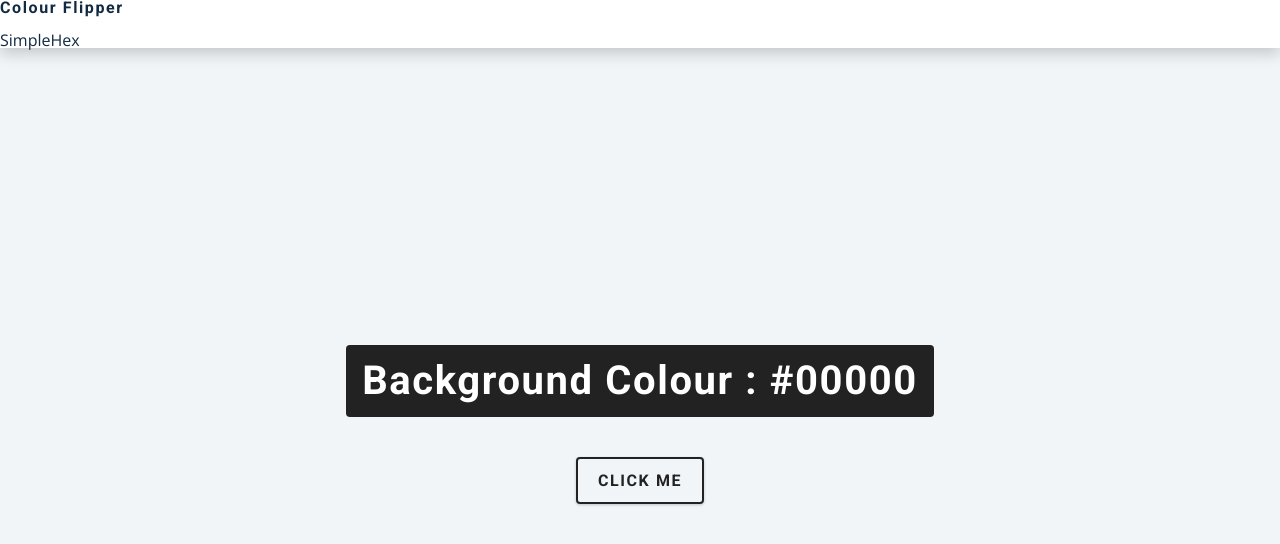
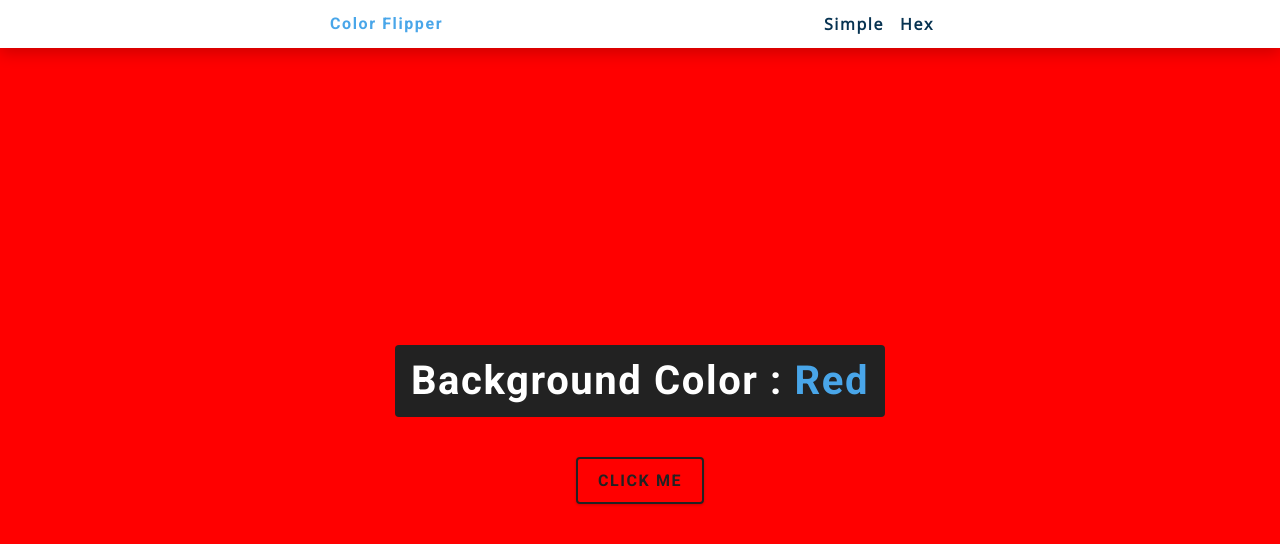
Before and after one commit to Sharm-Dev/Colou-Flipper, a plain HTML site: page index.html in a window 1280 px wide. Both pictures are taken after a click on the button "CLICK ME". Drawn offline with nearby package versions, Linux system fonts and the light colour scheme.

Commit message:
completed colour flipper

```diff
--- a/app.js
+++ b/app.js
@@ -0,0 +1,15 @@
+const colors = ["green", "red", "rgba(133,122,200)", "#f15025"];
+const btn = document.getElementById("btn");
+const color = document.querySelector(".color");
+
+btn.addEventListener("click", function () {
+  const randomNumber = getRandomNumber();
+
+
+  document.body.style.backgroundColor = colors[randomNumber];
+  color.textContent = colors[randomNumber];
+});
+
+function getRandomNumber() {
+  return Math.floor(Math.random() * colors.length);
+}
--- a/index.html
+++ b/index.html
@@ -1,33 +1,33 @@
 <!DOCTYPE html>
 <html lang="en">
+
 <head>
-    <meta charset="UTF-8">
-    <meta http-equiv="X-UA-Compatible" content="IE=edge">
-    <meta name="viewport" content="width=device-width, initial-scale=1.0">
-    <title>Colour Flipper</title>
-    <link rel="stylesheet" href="styles.css">
+    <meta charset="UTF-8" />
+    <meta name="viewport" content="width=device-width, initial-scale=1.0" />
+    <title>Color Flipper || Simple</title>
+
+    <!-- styles -->
+    <link rel="stylesheet" href="styles.css" />
 </head>
+
 <body>
     <nav>
-        <div class="nav-centre">
-            <h4>Colour Flipper</h4>
+        <div class="nav-center">
+            <h4>color flipper</h4>
             <ul class="nav-links">
-                <li href="index.html">Simple</li>
-                <li href="hex.html">Hex</li>
+                <li><a href="index.html">simple</a></li>
+                <li><a href="hex.html">hex</a></li>
             </ul>
         </div>
     </nav>
     <main>
         <div class="container">
-            <h2>Background Colour :
-                <span class="colour">
-                    #00000
-                </span></h2>
-            <button class="btn btn-hero" id="btn">Click Me</button>
+            <h2>background color : <span class="color">#f1f5f8</span></h2>
+            <button class="btn btn-hero" id="btn">click me</button>
         </div>
     </main>
-
-
+    <!-- javascript -->
     <script src="app.js"></script>
 </body>
+
 </html>
```
Also changed, not shown: hex.html (+33 -0 lines), hex.js (+18 -0 lines).
